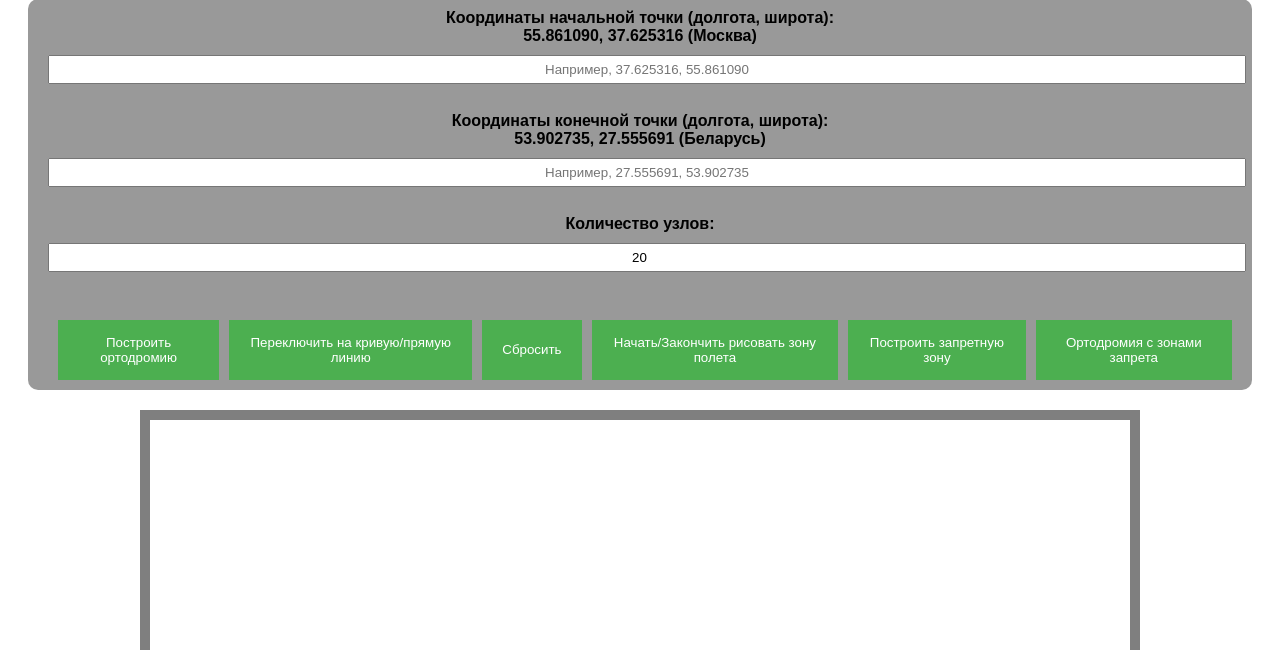
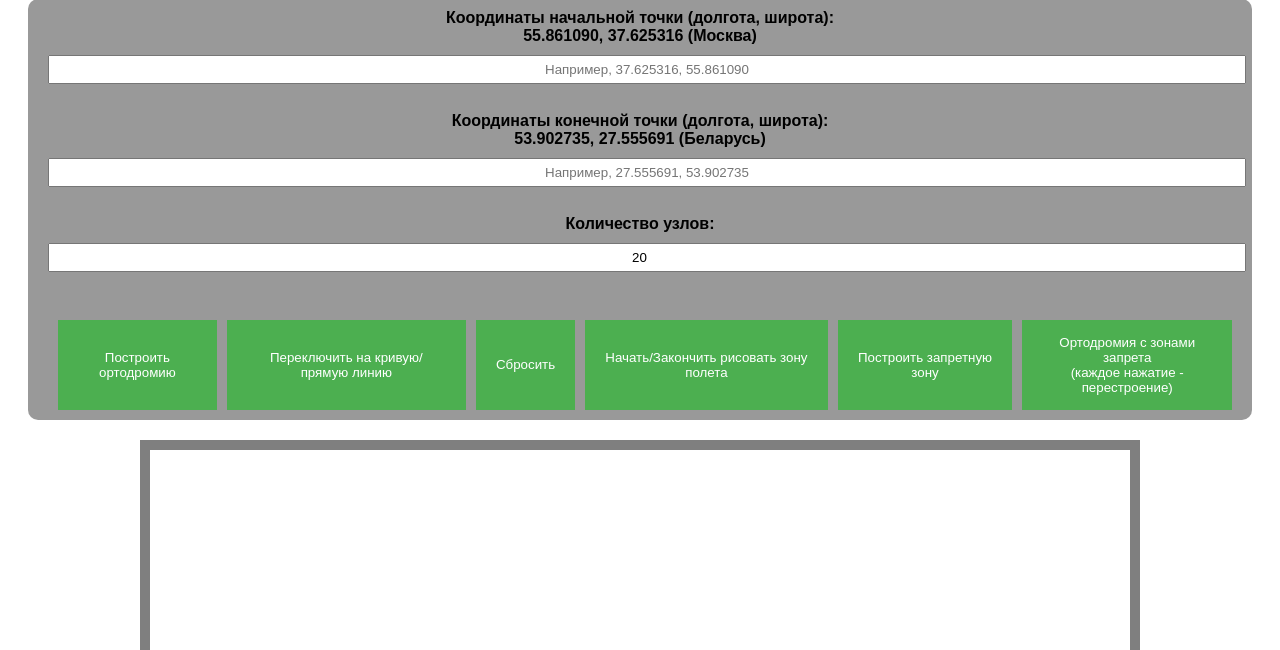
Before and after one commit to vadikbee/orthodromy, a Flask app: page / in a window 1280 px wide. Shown: the part 195-845 px from the top of the page. Run offline with Flask 3, Linux system fonts and the light colour scheme.

Commit message:
изменения

```diff
--- a/app.py
+++ b/app.py
@@ -183,7 +183,7 @@ def find_shortest_path_with_restrictions(start_point, end_point, restricted_area
     """
     path = [start_point]
     current_point = Point(start_point)
-    max_iterations = 1000  # Ограничение на количество итераций
+    max_iterations = 2000  # Ограничение на количество итераций
     buffer_distance = 0.006  # Начальное расстояние буфера вокруг запретной зоны
     visited_points = set()  # Множество для отслеживания посещённых точек
 
--- a/templates/zad.html
+++ b/templates/zad.html
@@ -121,7 +121,7 @@
 
             <button type="button" id="start-drawing">Начать/Закончить рисовать зону полета</button>
             <button type="button" id="build-restricted-area">Построить запретную зону</button>
-               <button type="button" id="orta-zapret">Ортодромия с зонами запрета</button>
+               <button type="button" id="orta-zapret">Ортодромия с зонами запрета <br> (каждое нажатие - перестроение)</button>
         </div>
     </form>
 
```
